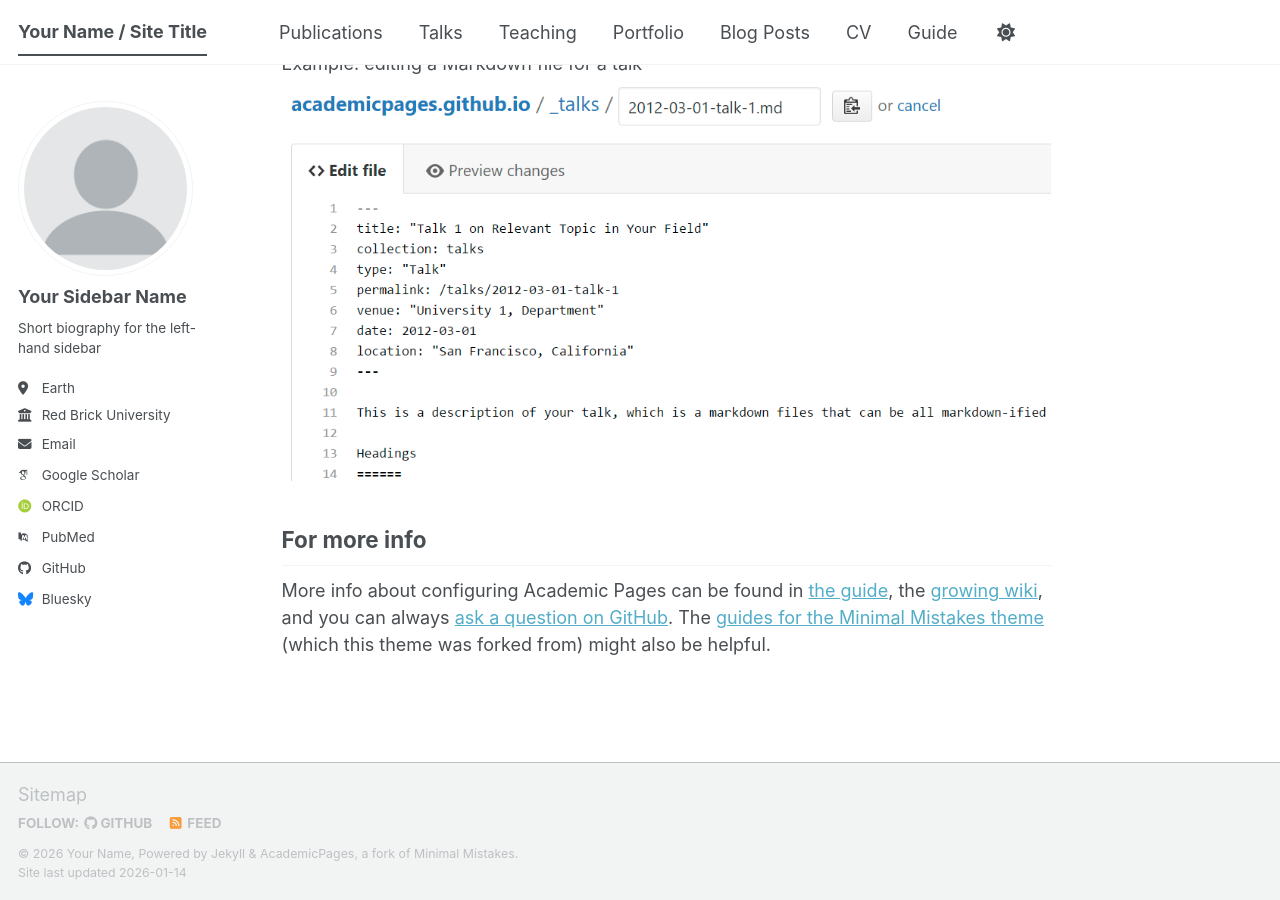
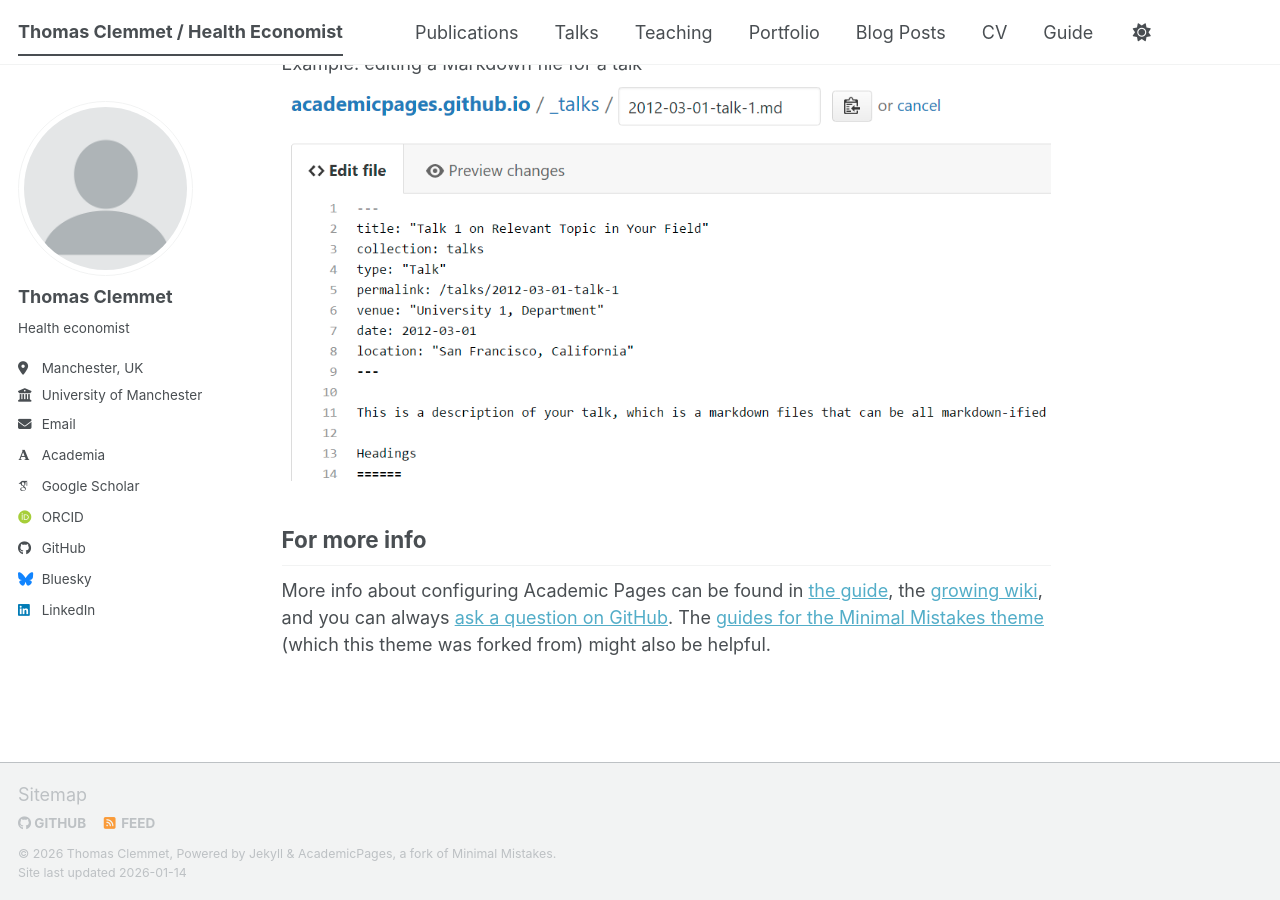
Before and after one commit to tomclemmet/tomclemmet.github.io, a Jekyll site: the page built from _pages/about.md, in a window 1280 px wide and 900 px high, scrolled down 2720 px. Built offline with Jekyll 4.4.1, drawn with Linux system fonts in a browser that asks for light colours; some web fonts are replaced; a script bundle is joined from its source files by our own code; library files that are not in the unit come from our copies.

Commit message:
Update _config.yml

```diff
--- a/_config.yml
+++ b/_config.yml
@@ -7,16 +7,16 @@
 # server process.
 
 # Basic Site Settings
-locale                   : "en-US"
+locale                   : "en-UK"
 site_theme               : "default" # The available themes options are "default", "air", "sunrise", "mint", "dirt" and "contrast"
-title                    : "Your Name / Site Title"
+title                    : "Thomas Clemmet / Health Economist"
 title_separator          : "-"
-name                     : &name "Your Name"
-description              : &description "Your Name's academic portfolio"   # Update this with a general description of your site, this is the default if not overridden by a page
-url                      : https://academicpages.github.io # The base hostname & protocol for your site e.g. "https://[your GitHub username].github.io",
+name                     : &name "Thomas Clemmet"
+description              : &description "Thomas Clemmet's academic portfolio"   # Update this with a general description of your site, this is the default if not overridden by a page
+url                      : https://tomclemmet.github.io # The base hostname & protocol for your site e.g. "https://[your GitHub username].github.io",
                                                            # or if you already have some other page hosted on Github then use "https://[your GitHub username].github.io/[Your Repo Name]"
 baseurl                  : "" # the subpath of your site, e.g. "/blog"
-repository               : "academicpages/academicpages.github.io"
+repository               : "tomclemmet/tomclemmet.github.io"
 
 # Site Author - The following control what appear as part of the author content on the side bar.
 #               If a field is blank the icon and link will not appear, otherwise it will be shown.
@@ -24,24 +24,24 @@
 author:
   # Biographic information
   avatar           : "profile.png"
-  name             : "Your Sidebar Name"
-  pronouns         : # example: "she/her"
-  bio              : "Short biography for the left-hand sidebar"
-  location         : "Earth"
-  employer         : "Red Brick University"
+  name             : "Thomas Clemmet"
+  pronouns         : # example: "he/him"
+  bio              : "Health economist"
+  location         : "Manchester, UK"
+  employer         : "University of Manchester"
   uri              : # URL
   email            : "none@example.org"
 
   # Academic websites
-  academia         : # URL
+  academia         : "https://research.manchester.ac.uk/en/persons/thomas-clemmet/" # URL
   arxiv            : # URL - Update with the correct link to your profile
-  googlescholar    : "https://scholar.google.com/citations?user=PS_CX0AAAAAJ"
+  googlescholar    : "https://scholar.google.com/citations?user=RYpDdbsAAAAJ&hl=en"
   inspire-hep      : # URL
   impactstory      : # URL
-  orcid            : "https://orcid.org/yourorcidurl"
+  orcid            : "https://orcid.org/0009-0009-4497-0926"
   semantic         : # URL
   ssrn             : # URL
-  pubmed           : "https://www.ncbi.nlm.nih.gov/pubmed/?term=john+snow"
+  pubmed           :
   researchgate     : # URL
   scopus           : # URL
   zotero           : # URL
@@ -51,7 +51,7 @@
   bitbucket        : # Username - Update with your username on the site
   codepen          : # Username
   dribbble         : # Username
-  github           : "academicpages"
+  github           : "tomclemmet"
   kaggle           : # Username
   stackoverflow    : # User number or user number and name (i.e., use "1" or "1/jeff-atwood")
 
@@ -66,7 +66,7 @@
   keybase          : # Username
   instagram        : # Username
   lastfm           : # Username
-  linkedin         : # Username
+  linkedin         : tomclemmet # Username
   mastodon         : # URL
   medium           : # URL
   pinterest        : # Username
```
